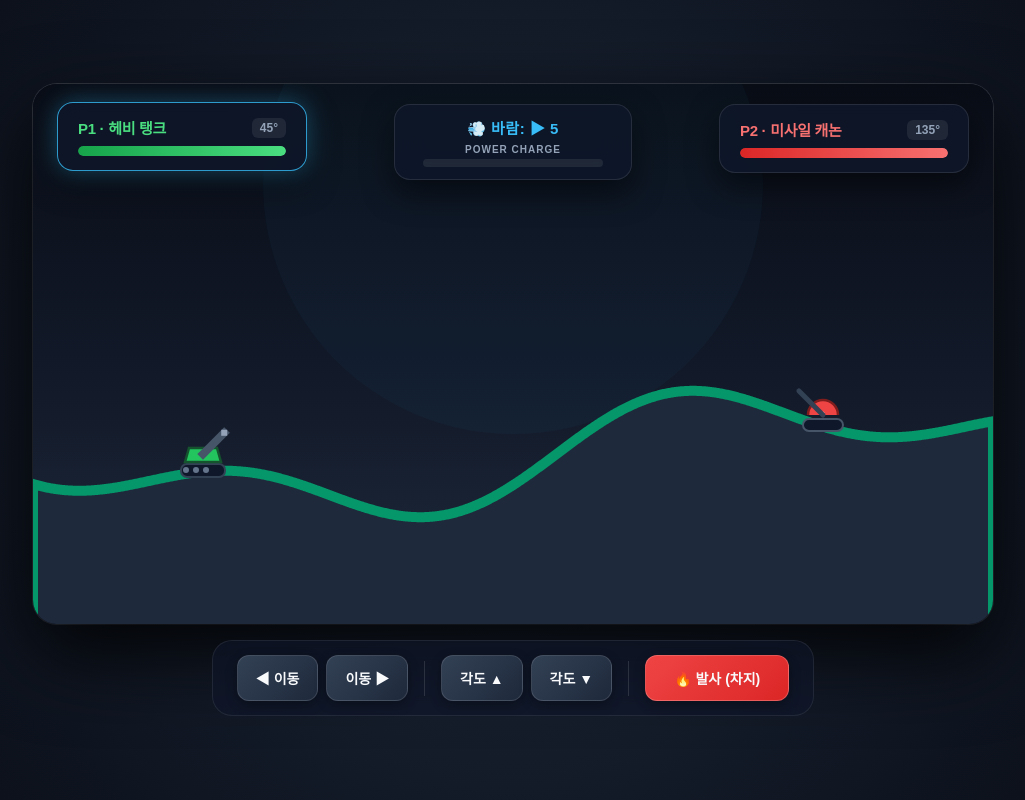
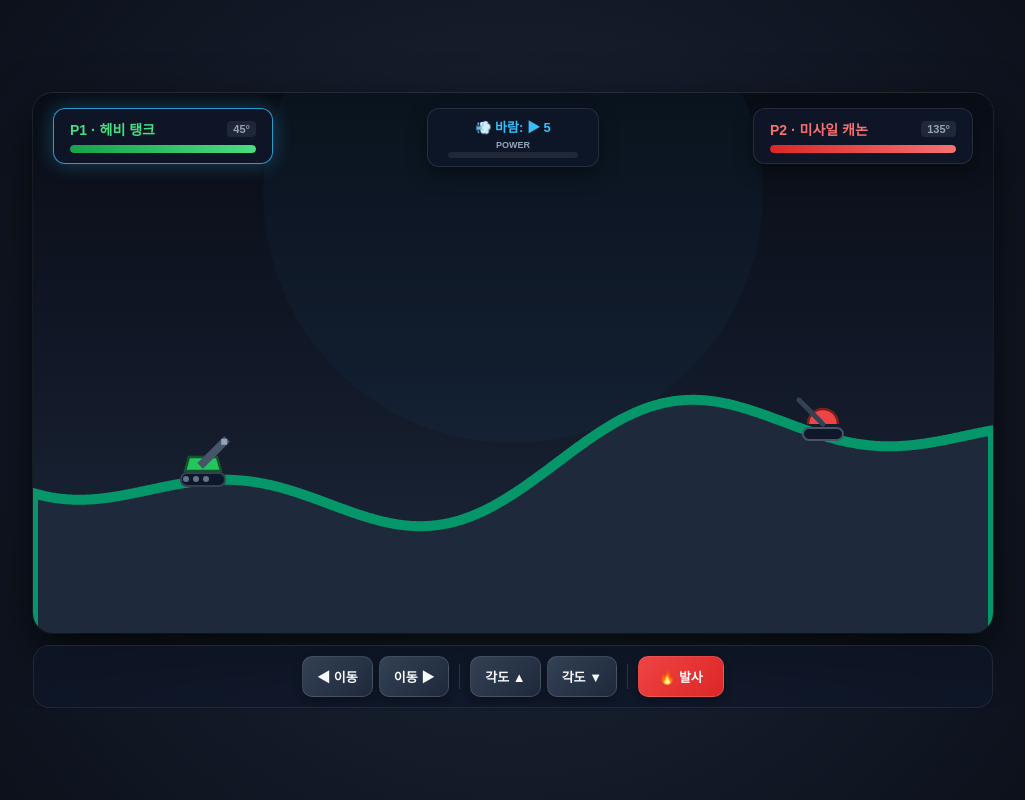
Before and after one commit to P-Jinseok/shootoo, a plain HTML site: page index.html in a window 1280 px wide. Shown: the whole page, without its empty margins (127-1152 px from the left). Drawn offline with Linux system fonts and the light colour scheme; a web font is replaced by a local one.

Commit message:
Add files via upload

```diff
--- a/index.html
+++ b/index.html
@@ -3,7 +3,7 @@
 <head>
     <meta charset="UTF-8">
     <meta name="viewport" content="width=device-width, initial-scale=1.0, maximum-scale=1.0, user-scalable=no">
-    <title>웹 포트리스: 에볼루션 (Fix)</title>
+    <title>웹 포트리스: 리스폰시브</title>
     <style>
         @import url('https://cdn.jsdelivr.net/gh/orioncactus/pretendard/dist/web/static/pretendard.min.css');
 
@@ -27,175 +27,198 @@
             overflow: hidden;
         }
 
+        /* ── 반응형 게임 컨테이너 ── */
         #gameWrapper {
             position: relative;
+            width: 100vw;
+            max-width: 960px;
+            aspect-ratio: 960 / 540; /* 16:9 고정 비율 유지 */
             background: #020617;
-            border-radius: 24px;
-            box-shadow: 0 30px 80px rgba(0, 0, 0, 0.9), 0 0 0 1px rgba(255, 255, 255, 0.15);
+            box-shadow: 0 20px 50px rgba(0, 0, 0, 0.8), 0 0 0 1px rgba(255, 255, 255, 0.1);
             overflow: hidden;
+        }
+
+        @media (min-width: 960px) {
+            #gameWrapper {
+                border-radius: 20px;
+            }
         }
 
         canvas {
             display: block;
+            width: 100%;
+            height: 100%;
             touch-action: none;
         }
 
-        /* ── 고급 글래스모피즘 HUD ── */
+        /* ── HUD 오버레이 (퍼센트 기준 레이아웃) ── */
         #uiOverlay {
             position: absolute;
             top: 0;
             left: 0;
             right: 0;
-            padding: 20px 24px;
+            padding: 15px 20px;
             display: flex;
             justify-content: space-between;
             align-items: flex-start;
             pointer-events: none;
+            z-index: 10;
         }
 
         .player-hud {
             background: rgba(15, 23, 42, 0.85);
-            backdrop-filter: blur(16px);
-            -webkit-backdrop-filter: blur(16px);
+            backdrop-filter: blur(12px);
+            -webkit-backdrop-filter: blur(12px);
             border: 1px solid rgba(255, 255, 255, 0.1);
-            padding: 14px 20px;
-            border-radius: 16px;
-            width: 250px;
-            box-shadow: 0 12px 30px rgba(0,0,0,0.5);
-            transition: all 0.4s cubic-bezier(0.16, 1, 0.3, 1);
+            padding: 10px 16px;
+            border-radius: 12px;
+            width: 220px;
+            box-shadow: 0 8px 20px rgba(0,0,0,0.4);
+            transition: all 0.3s ease;
         }
 
         .player-hud.active {
             border-color: rgba(56, 189, 248, 0.8);
-            box-shadow: 0 0 25px rgba(56, 189, 248, 0.35), 0 12px 30px rgba(0,0,0,0.5);
-            transform: translateY(-2px);
+            box-shadow: 0 0 20px rgba(56, 189, 248, 0.3);
         }
 
         .hud-header {
             display: flex;
             justify-content: space-between;
             align-items: center;
-            margin-bottom: 8px;
+            margin-bottom: 6px;
         }
 
         .tank-name {
             font-weight: 800;
-            font-size: 15px;
-            letter-spacing: -0.3px;
+            font-size: 14px;
         }
 
         .tank-angle {
-            font-size: 12px;
+            font-size: 11px;
             color: #94a3b8;
             background: rgba(255,255,255,0.08);
-            padding: 3px 8px;
-            border-radius: 6px;
+            padding: 2px 6px;
+            border-radius: 4px;
             font-weight: 600;
         }
 
         .hp-container {
             width: 100%;
-            height: 10px;
+            height: 8px;
             background: rgba(255, 255, 255, 0.08);
-            border-radius: 5px;
+            border-radius: 4px;
             overflow: hidden;
         }
 
         .hp-fill {
             height: 100%;
             width: 100%;
-            transition: width 0.4s ease;
-            border-radius: 5px;
+            transition: width 0.3s ease;
+            border-radius: 4px;
         }
 
-        /* 중앙 상태창 */
         #center-hud {
             background: rgba(15, 23, 42, 0.85);
-            backdrop-filter: blur(16px);
+            backdrop-filter: blur(12px);
             border: 1px solid rgba(255, 255, 255, 0.1);
-            padding: 12px 28px;
-            border-radius: 16px;
+            padding: 8px 20px;
+            border-radius: 12px;
             text-align: center;
-            box-shadow: 0 12px 30px rgba(0,0,0,0.5);
+            box-shadow: 0 8px 20px rgba(0,0,0,0.4);
         }
 
         .wind-indicator {
-            font-size: 15px;
+            font-size: 13px;
             font-weight: 700;
             color: #38bdf8;
-            margin-bottom: 6px;
-            letter-spacing: 0.5px;
+            margin-bottom: 4px;
         }
 
         .power-bar-wrapper {
-            width: 180px;
-            height: 8px;
+            width: 130px;
+            height: 6px;
             background: rgba(255,255,255,0.08);
-            border-radius: 4px;
+            border-radius: 3px;
             overflow: hidden;
-            margin: 4px auto 0 auto;
+            margin: 2px auto 0 auto;
         }
 
         .power-fill {
             height: 100%;
             width: 0%;
             background: linear-gradient(90deg, #38bdf8, #f59e0b, #ef4444);
-            border-radius: 4px;
+            border-radius: 3px;
         }
 
-        /* ── 터치 & 키보드 공용 컨트롤 패널 ── */
+        /* ── 터치 & 키보드 공용 컨트롤 패널 (모바일 화면 맞춤) ── */
         #touchControls {
-            margin-top: 16px;
+            margin-top: 12px;
             display: flex;
-            gap: 16px;
+            gap: 10px;
             align-items: center;
             justify-content: center;
-            background: rgba(15, 23, 42, 0.6);
-            backdrop-filter: blur(12px);
-            padding: 14px 24px;
-            border-radius: 20px;
+            background: rgba(15, 23, 42, 0.7);
+            backdrop-filter: blur(10px);
+            padding: 10px 16px;
+            border-radius: 16px;
             border: 1px solid rgba(255, 255, 255, 0.08);
+            width: 100%;
+            max-width: 960px;
         }
 
         .control-group {
             display: flex;
-            gap: 8px;
+            gap: 6px;
         }
 
         .btn {
             background: linear-gradient(135deg, #334155, #1e293b);
             color: #f8fafc;
             border: 1px solid rgba(255, 255, 255, 0.12);
-            padding: 12px 18px;
-            border-radius: 12px;
+            padding: 10px 14px;
+            border-radius: 10px;
             font-weight: 700;
-            font-size: 14px;
+            font-size: 13px;
             cursor: pointer;
-            box-shadow: 0 4px 12px rgba(0,0,0,0.3);
+            box-shadow: 0 4px 10px rgba(0,0,0,0.3);
             transition: all 0.1s ease;
         }
 
         .btn:active, .btn.pressed {
             background: linear-gradient(135deg, #0284c7, #0369a1);
             border-color: #38bdf8;
-            box-shadow: 0 0 15px rgba(56, 189, 248, 0.5);
             transform: translateY(2px);
         }
 
         .btn-fire {
             background: linear-gradient(135deg, #ef4444, #dc2626);
-            border-color: rgba(255,255,255,0.2);
-            padding: 12px 28px;
+            padding: 10px 20px;
         }
         .btn-fire:active, .btn-fire.pressed {
             background: linear-gradient(135deg, #b91c1c, #991b1b);
-            box-shadow: 0 0 20px rgba(239, 68, 68, 0.7);
         }
 
         .divider {
             width: 1px;
-            height: 35px;
+            height: 25px;
             background: rgba(255,255,255,0.12);
+        }
+
+        @media (max-width: 768px) {
+            body {
+                justify-content: flex-start;
+                padding-top: 10px;
+            }
+            .player-hud {
+                width: 130px;
+                padding: 6px 10px;
+            }
+            .tank-name { font-size: 11px; }
+            #center-hud { padding: 6px 12px; }
+            .power-bar-wrapper { width: 90px; }
+            .btn { padding: 8px 10px; font-size: 11px; }
+            .btn-fire { padding: 8px 14px; }
         }
     </style>
 </head>
@@ -217,7 +240,7 @@
         <!-- 중앙 HUD -->
         <div id="center-hud">
             <div class="wind-indicator">💨 바람: <span id="windText">0</span></div>
-            <div style="font-size: 10px; color: #94a3b8; font-weight: 700; letter-spacing: 1px;">POWER CHARGE</div>
+            <div style="font-size: 9px; color: #94a3b8; font-weight: 700;">POWER</div>
             <div class="power-bar-wrapper">
                 <div id="powerFill" class="power-fill"></div>
             </div>
@@ -235,10 +258,11 @@
         </div>
     </div>
 
+    <!-- 내부 가상 해상도를 고정(960x540)하여 물리/좌표 오차 방지 -->
     <canvas id="gameCanvas" width="960" height="540"></canvas>
 </div>
 
-<!-- 터치 컨트롤 패널 -->
+<!-- 컨트롤 패널 -->
 <div id="touchControls">
     <div class="control-group">
         <button class="btn" id="btnLeft">◀ 이동</button>
@@ -251,7 +275,7 @@
     </div>
     <div class="divider"></div>
     <div class="control-group">
-        <button class="btn btn-fire" id="btnFire">🔥 발사 (차지)</button>
+        <button class="btn btn-fire" id="btnFire">🔥 발사</button>
     </div>
 </div>
 
@@ -514,8 +538,8 @@ function fireBullet() {
     p.recoil = 8;
 
     bullet = {
-        shooterId: p.id, // 💡 발사한 플레이어 ID 기록 (발사 직후 자기 자신과의 충돌 방지용)
-        age: 0,          // 💡 포탄 생명 주기 카운터
+        shooterId: p.id,
+        age: 0,
         x: p.x + Math.cos(rad) * len,
         y: p.y - (p.type === 'HEAVY' ? 12 : 6) - Math.sin(rad) * len,
         vx: Math.cos(rad) * speed,
@@ -529,7 +553,7 @@ function updateBullet() {
 
     bullet.age++;
     bullet.vx += wind * 0.0016;
-    bullet.vy += 0.15; // 중력
+    bullet.vy += 0.15;
     bullet.x += bullet.vx;
     bullet.y += bullet.vy;
 
@@ -540,22 +564,18 @@ function updateBullet() {
         color: '#94a3b8'
     });
 
-    // 화면 밖으로 나가면 턴 종료
     if (bullet.x < 0 || bullet.x > canvas.width || bullet.y > canvas.height) {
         endTurn();
         return;
     }
 
-    // 지형 충돌
     const terrainY = getTerrainY(bullet.x);
     if (bullet.y >= terrainY) {
         explode(bullet.x, bullet.y);
         return;
     }
 
-    // 탱크 피격 판정
     players.slice(1).forEach(p => {
-        // 💡 발사 직후(age < 12 프레임)에는 포탄이 포신 근처에 있으므로 자기 자신과의 충돌을 무시합니다.
         if (bullet.shooterId === p.id && bullet.age < 12) return;
 
         const offsetOffsetY = p.type === 'HEAVY' ? 12 : 6;
```
